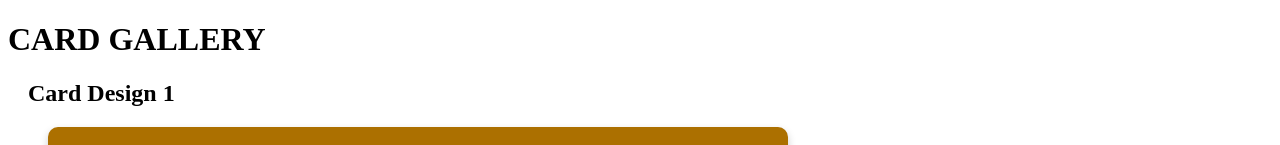
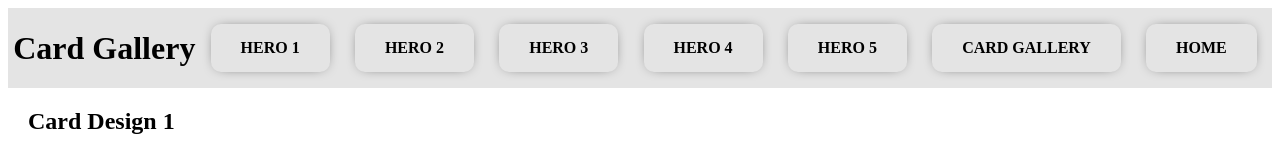
Before and after one commit to Ceji-B/WD-Hands-On-2, a plain HTML site: page pages/card-gallery/index.html in a window 1280 px wide. Shown: the top 145 px of the page. Drawn offline with Linux system fonts and the light colour scheme; grey boxes are pictures that could not be loaded.

Commit message:
Feat(header): Added a Header Nav.

```diff
--- a/pages/card-gallery/assets/css/style.css
+++ b/pages/card-gallery/assets/css/style.css
@@ -1,5 +1,60 @@
+
+    /* Header   */
+
+.btn {
+    margin: 10px;
+    padding: 15px 30px;
+    text-align: center;
+    text-transform: uppercase;
+    transition: 0.5s;
+    background-size: 200% auto;
+    color: white;
+    border-radius: 10px;
+    display: block;
+    border: 0px;
+    font-weight: 700;
+    box-shadow: 0px 0px 14px -7px #000000;
+    cursor: pointer;
+    user-select: none;
+    -webkit-user-select: none;
+    touch-action: manipulation;
+  }
+
+  .btn:hover {
+    background-position: right center;
+    /* change the direction of the change here */
+    color: #fff;
+    text-decoration: none;
+  }
+
+  .btn:active {
+    transform: scale(0.95);
+  }
+
+  .header-nav{
+    display: flex;
+    justify-content: space-evenly;
+    align-items: center;
+    margin: 0 auto;
+    height: 10vh;
+    background-color: #e4e4e4;
+
+}
+
+.text-h1{
+    color: #000000;
+    font-size: 2rem;
+}
+
+.btn{
+    display: flex;
+    justify-content: space-between;
+    color: #000000;
+    text-decoration: none;
+}
+
 h1{
-    display: block
+    display: block;
     justify-content: center;
     align-content: center;
 }
--- a/pages/card-gallery/index.html
+++ b/pages/card-gallery/index.html
@@ -7,7 +7,17 @@
     <link rel="stylesheet" href="./assets/css/style.css">
 </head>
 <body>
-    <h1>CARD GALLERY</h1>
+
+    <header class="header-nav">
+        <h1 class="text-h1">Card Gallery</h1>
+        <a class="btn" href="../hero-gallery-1/index.html">hero 1</a>
+        <a class="btn" href="../hero-gallery-2/index.html">hero 2</a>
+        <a class="btn" href="../hero-gallery-3/index.html">hero 3</a>
+        <a class="btn" href="../hero-gallery-4/index.html">hero 4</a>
+        <a class="btn" href="../hero-gallery-5/index.html">hero 5</a>
+        <a class="btn" href="../card-gallery/index.html">Card Gallery</a>
+        <a class="btn" href="../../index.html">Home</a>
+    </header>
 
 
     <section class="card-1">
```
